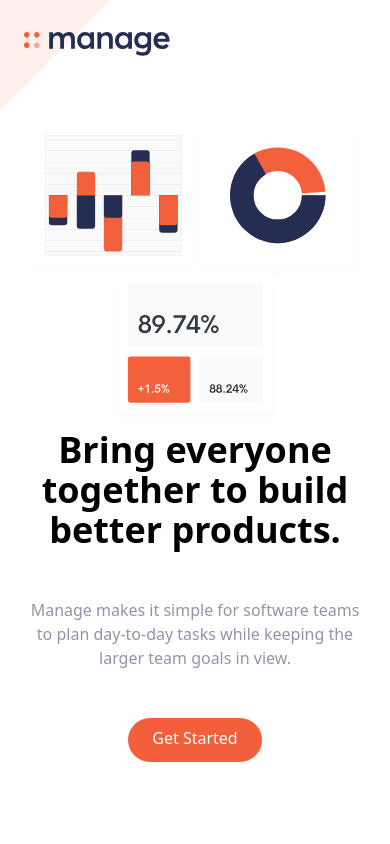
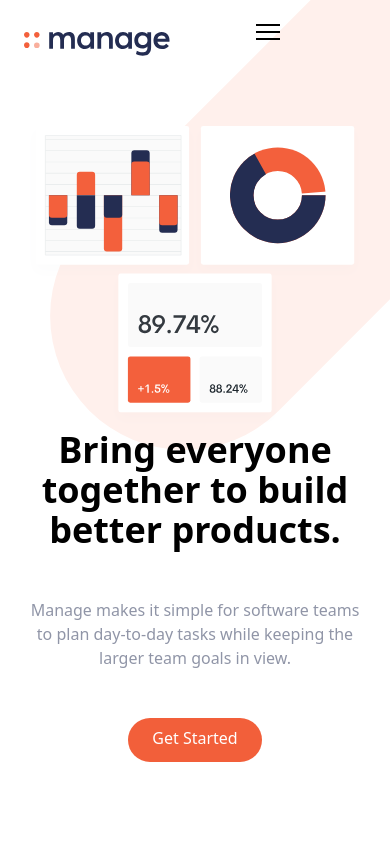
Before and after one commit to jasmineblinks/Manage-website, a website: page index.html in a window 390 px wide. Shown: the top 844 px of the page. Drawn offline with Linux system fonts and the light colour scheme; files whose address does not match are found by name.

Commit message:
updated input css, output css

```diff
--- a/input.css
+++ b/input.css
@@ -3,8 +3,66 @@
 @tailwind utilities;
 
 body{
-    background-image: url('./images/bg-tablet-pattern.svg');
+    background-image: url('../images/bg-tablet-pattern.svg');
     background-repeat: no-repeat;
     background-size: 800px;
-    background-position: 90% -25%;
+    background-position: 120% -20%;
 }
+
+#cta{
+    background-image: url('../images/bg-simplify-section-desktop.svg');
+}
+
+@media(max-width:576px){
+    body{
+        background-position: 50px -50px;
+        background-size: 500px;
+    }
+    #cta{
+        background-image: url('../images/bg-simplify-section-desktop.svg');
+    }
+}
+
+.hamburger{
+    cursor: pointer;
+    width: 24px;
+    height: 24px;
+    transition: all 0.25s;
+    position: relative;
+}
+
+.hamburger-top,
+.hamburger-middle,
+.hamburger-bottom{
+position: absolute;
+top: 0;
+left: 0;
+width: 24px;
+height: 2px;
+background: #000;
+transform: rotate(0);
+transition: all 0.5s;
+
+}
+.hamburger-middle{
+    transform: translateY(7px);
+}
+.hamburger-bottom{
+    transform: translateY(14px);
+}
+.open{
+    transform: rotate(90deg);
+    transform: translateY(0px);
+}
+
+.open .hamburger-top{
+    transform:  rotate(45deg) translateY(6px) translate(6px);
+}
+
+.open .hamburger-middle{
+    display: none;
+}
+
+.open .hamburger-top{
+    transform:  rotate(-45deg) translateY(6px) translate(-6px);
+}
```
Also changed, not shown: dist/output.css.
